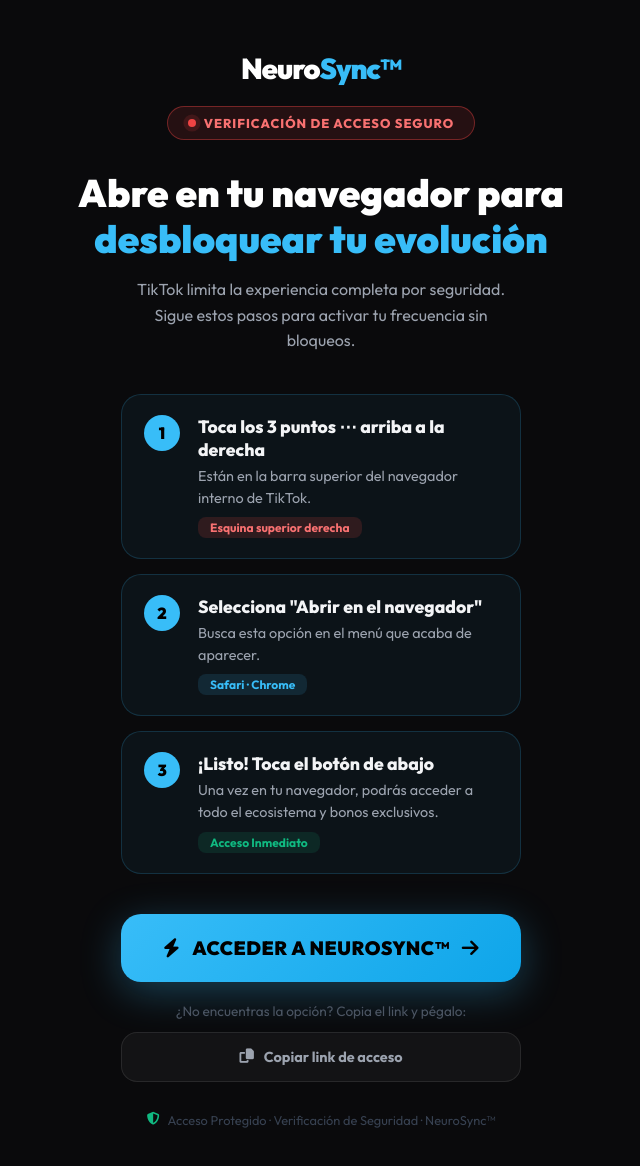
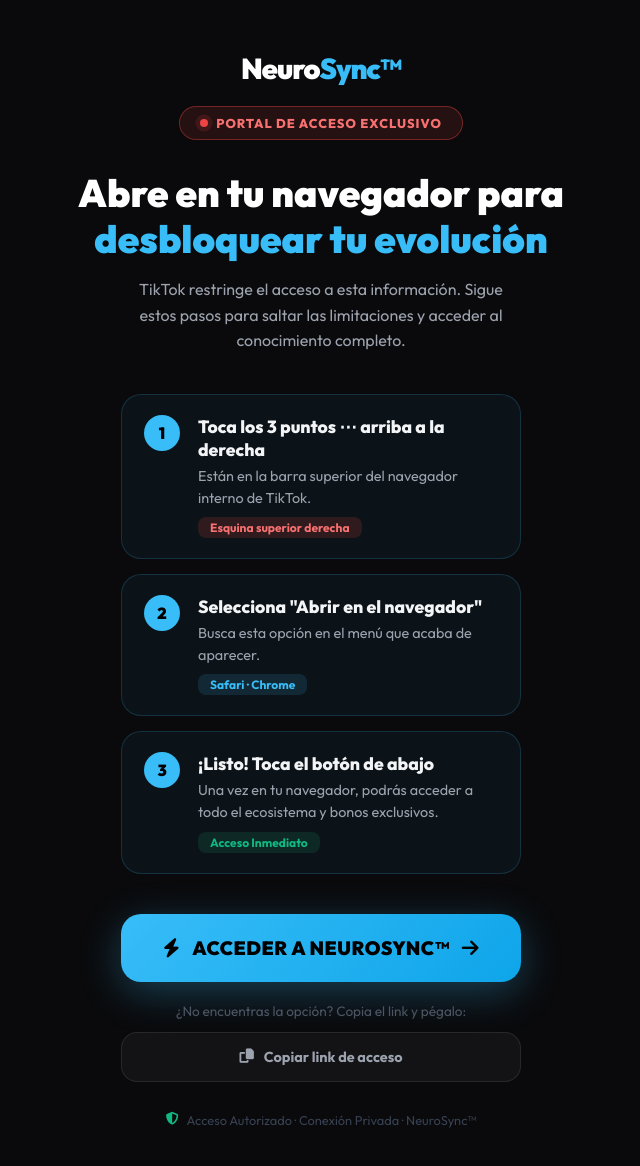
Before and after one commit to frecuenciassanadoras/saltar-tiktok, a website: page index.html in a window 1280 px wide. Shown: the whole page, without its empty margins (319-959 px from the left). Drawn offline with Linux system fonts and the light colour scheme.

Commit message:
Add files via upload

```diff
--- a/index.html
+++ b/index.html
@@ -3,7 +3,7 @@
 <head>
     <meta charset="UTF-8">
     <meta name="viewport" content="width=device-width, initial-scale=1.0, maximum-scale=1.0, user-scalable=no">
-    <title>Acceso Seguro — NeuroSync™</title>
+    <title>Acceso Verificado — NeuroSync™</title>
     <link href="https://fonts.googleapis.com/css2?family=Outfit:wght@400;600;700;800;900&display=swap" rel="stylesheet">
     <link rel="stylesheet" href="https://cdnjs.cloudflare.com/ajax/libs/font-awesome/6.4.0/css/all.min.css">
     <style>
@@ -215,11 +215,11 @@
 
     <div class="badge">
         <div class="dot"></div>
-        Verificación de Acceso Seguro
+        Portal de Acceso Exclusivo
     </div>
 
     <h1>Abre en tu navegador para <em>desbloquear tu evolución</em></h1>
-    <p class="sub">TikTok limita la experiencia completa por seguridad. Sigue estos pasos para activar tu frecuencia sin bloqueos.</p>
+    <p class="sub">TikTok restringe el acceso a esta información. Sigue estos pasos para saltar las limitaciones y acceder al conocimiento completo.</p>
 
     <!-- ── STEPS ── -->
     <div class="steps">
@@ -269,7 +269,7 @@
 
     <div class="trust">
         <i class="fas fa-shield-alt"></i>
-        Acceso Protegido · Verificación de Seguridad · NeuroSync™
+        Acceso Autorizado · Conexión Privada · NeuroSync™
     </div>
 
     <script>
```
